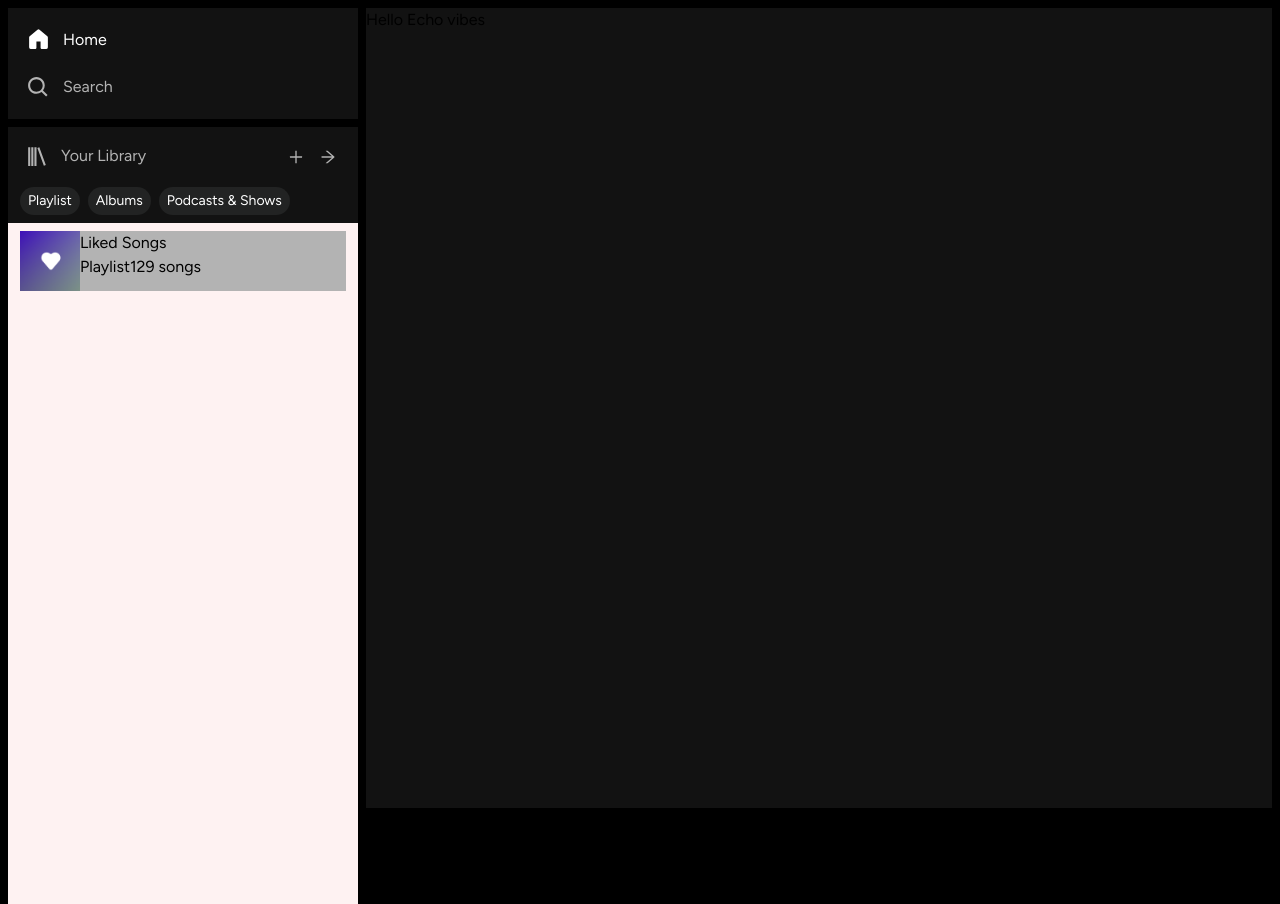
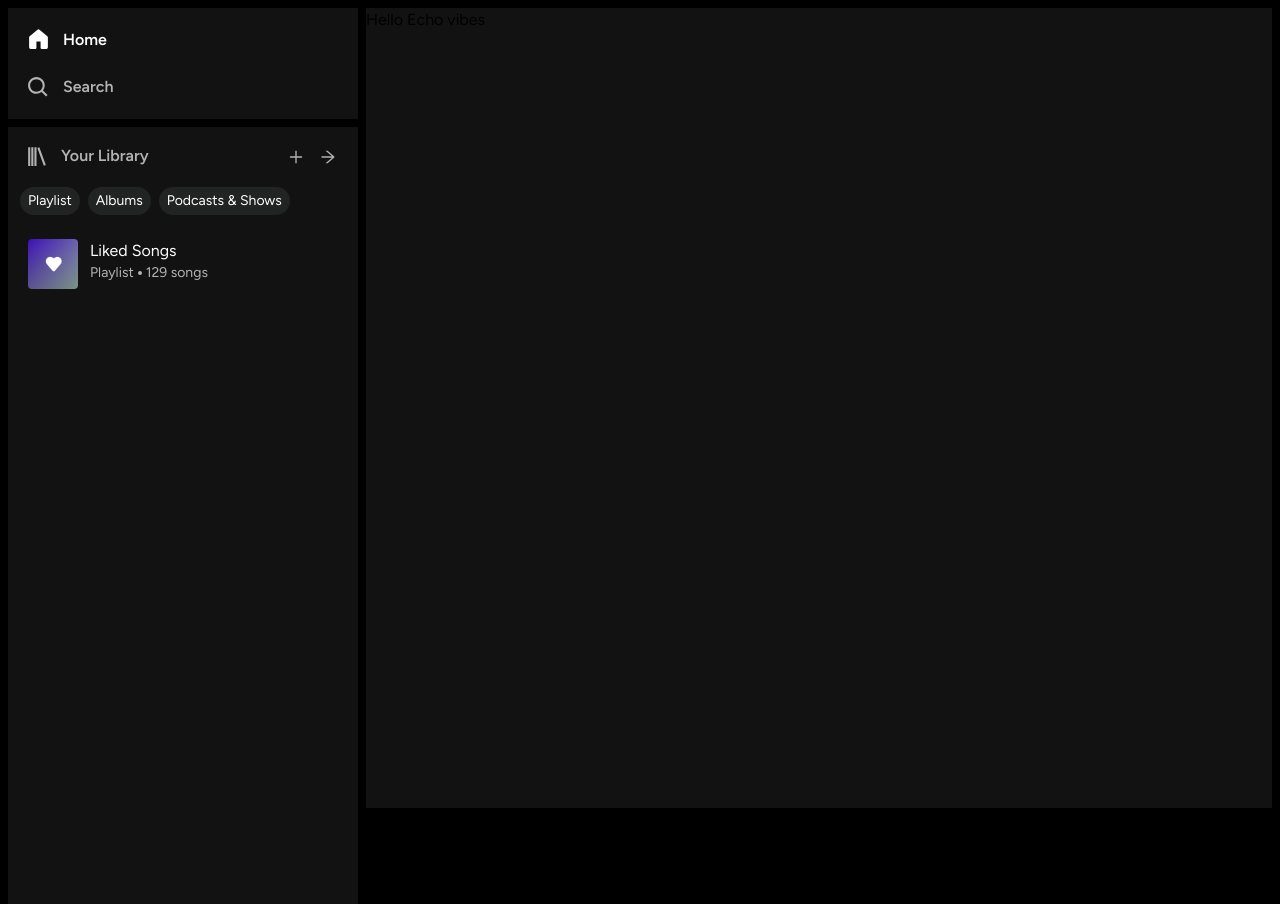
Before and after one commit to khanhcoluy/echo-vibes-ui, a Next.js app: page / in a window 1280 px wide. Built offline with nearby package versions, Linux system fonts and the light colour scheme.

Commit message:
- UI for Liked playlist on the sidebar

```diff
--- a/components/sidebar/sidebarLibrary/header/LibraryHeader.tsx
+++ b/components/sidebar/sidebarLibrary/header/LibraryHeader.tsx
@@ -7,7 +7,7 @@
       <header className="text-secondary-color flex justify-between items-center px-4 py-2 gap-3 w-full">
         <div className="flex gap-3 cursor-pointer hover:text-primary-color ">
           <BiLibrary size={25} />
-          <p>Your Library</p>
+          <p className="font-semibold">Your Library</p>
         </div>
         <div className="flex gap-1">
           <button className="flex justify-center items-center hover:text-primary-color hover:bg-slate-800 w-7 h-7 rounded-full">
--- a/components/sidebar/sidebarLibrary/header/LibraryPlaylist.tsx
+++ b/components/sidebar/sidebarLibrary/header/LibraryPlaylist.tsx
@@ -1,20 +1,25 @@
 import Image from 'next/image';
+import { RiPushpinFill } from 'react-icons/ri';
 
 const LibraryPlaylist = () => {
   return (
-    <div className="bg-red-50 h-full px-3 py-2">
+    <div className="h-full px-3 py-2 bg-primary">
       <ul>
-        <li className="flex bg-secondary">
+        <li className="flex p-2">
           <Image
             src="/images/liked.png"
             alt="Liked songs"
-            width={60}
-            height={60}
+            width={50}
+            height={50}
+            className="rounded"
           />
-          <div>
-            <p>Liked Songs</p>
-            <span>Playlist</span>
-            <span>129 songs</span>
+          <div className="ml-3 text-secondary-color">
+            <p className="text-white">Liked Songs</p>
+            <div className="flex items-center text-sm">
+              <span>Playlist</span>
+              <div className="w-1 h-1 bg-secondary mx-1 rounded-full"></div>
+              <span>129 songs</span>
+            </div>
           </div>
         </li>
       </ul>
--- a/components/sidebar/sidebarNavigation/SidebarNavigationItem.tsx
+++ b/components/sidebar/sidebarNavigation/SidebarNavigationItem.tsx
@@ -21,7 +21,9 @@
       className="flex items-center text-secondary-color hover:text-primary-color ease-in-out duration-300 px-1.5 py-2 gap-3 cursor-pointer w-full"
     >
       <Icon className={twMerge(active && 'text-white')} size={25} />
-      <p className={twMerge(active && 'text-white')}>{label}</p>
+      <p className={twMerge('font-semibold', active && 'text-white')}>
+        {label}
+      </p>
     </Link>
   );
 };
```
